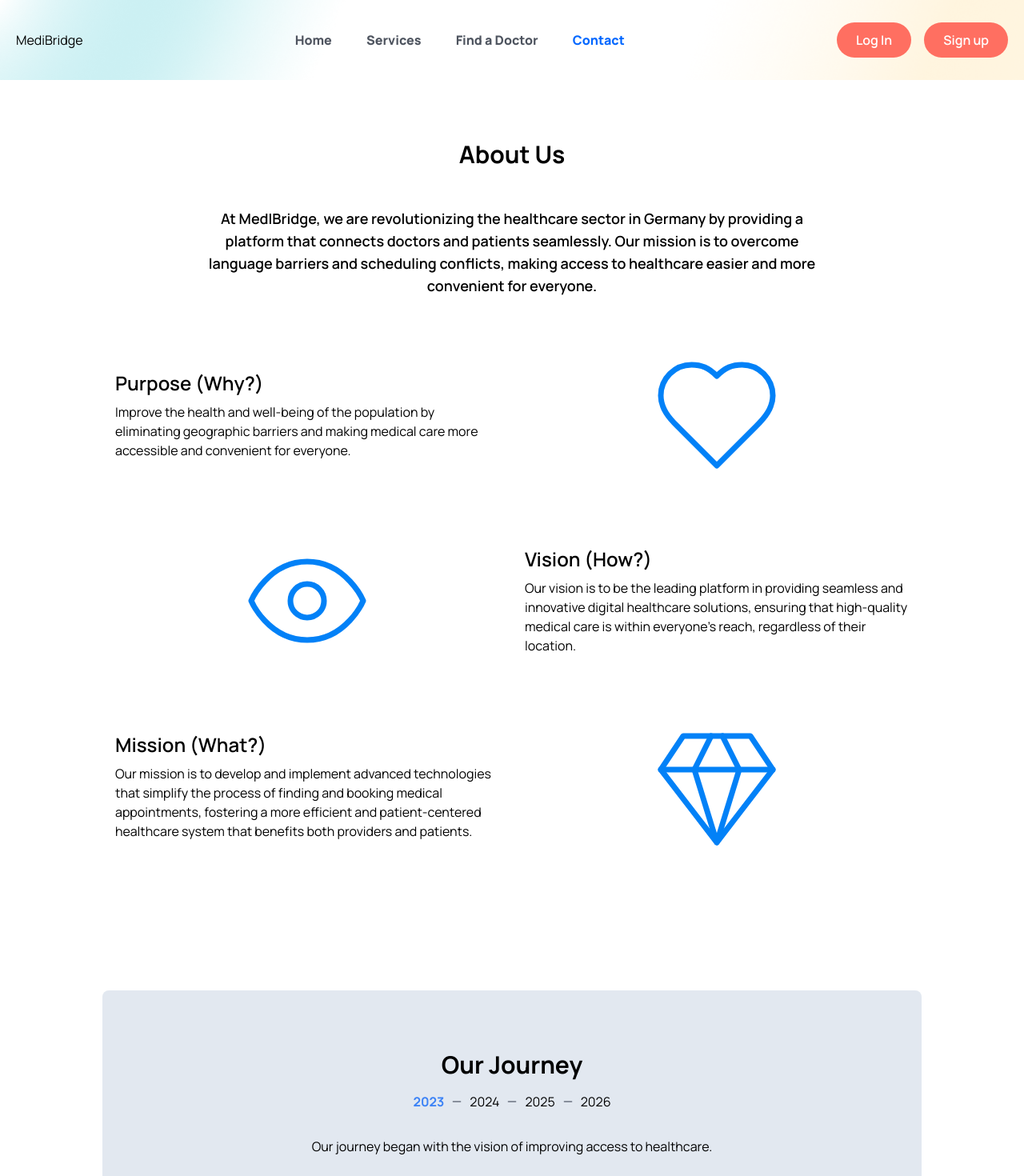
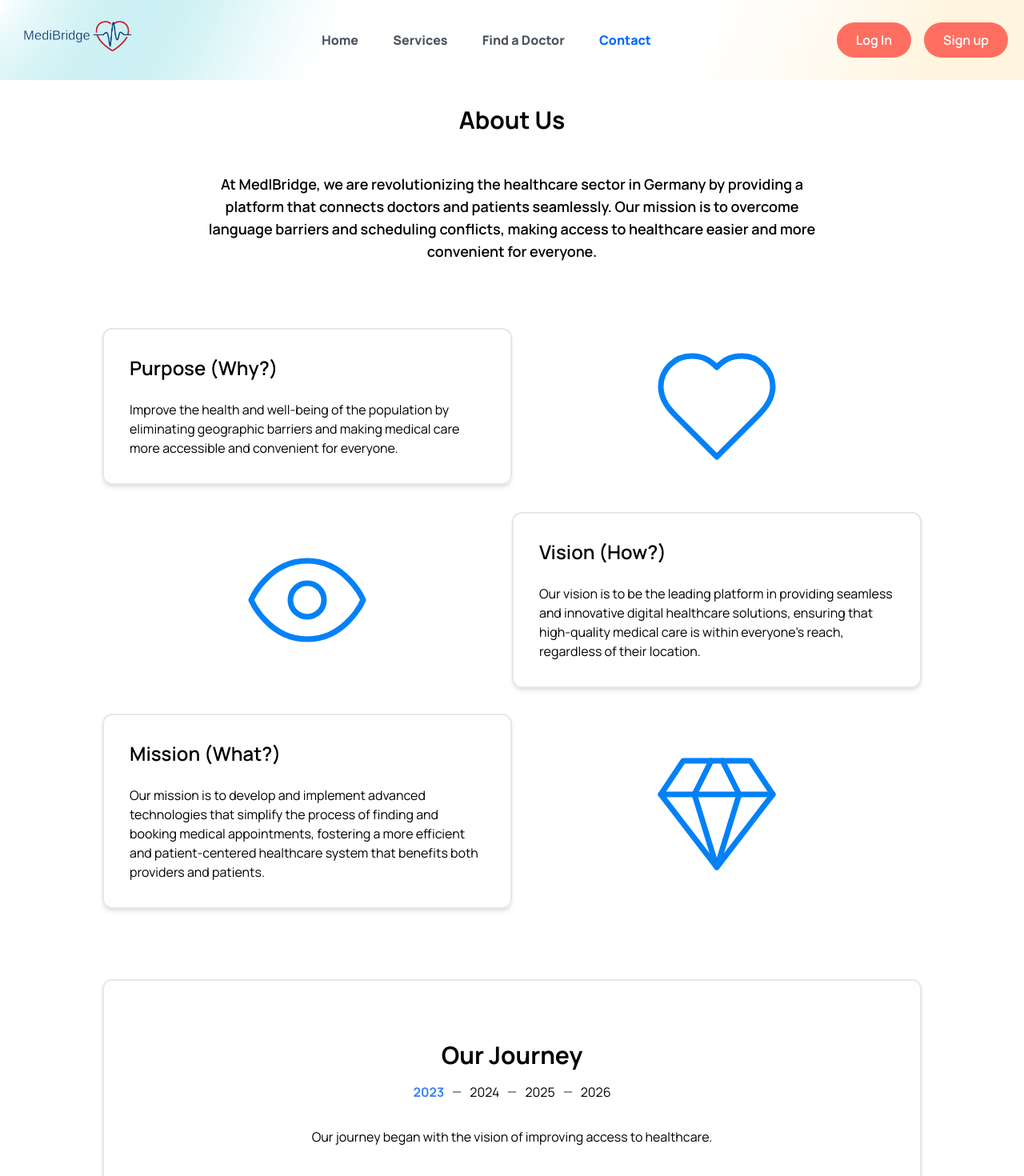
Before and after one commit to cgpakay/medibridge_frontend, a React (Vite) app: page /contact in a window 1280 px wide. Shown: the top 1470 px of the page at 80% size. Built offline with nearby package versions, Linux system fonts and the light colour scheme.

Commit message:
edited conctact page sytle.

```diff
--- a/src/components/Header/Header.jsx
+++ b/src/components/Header/Header.jsx
@@ -1,4 +1,4 @@
-import logo from "../../assets/images/logo.png";
+import logomedibridge from "../../assets/images/logo_medibridge.png";
 import { NavLink, Link } from "react-router-dom";
 import { BiMenu } from "react-icons/bi";
 import { useContext, useEffect, useRef } from "react";
@@ -57,8 +57,12 @@ const Header = () => {
         <div className="flex items-center justify-between">
           {/* =========== logo ========== */}
           <div>
-            {/* <img src={logo} alt="logo" /> */}
-            <h3>MediBridge</h3>
+            <img
+              src={logomedibridge}
+              alt="logo"
+              className="max-w-full h-auto w-[100px] lg:w-[150px]"
+            />
+            {/* <h3>MediBridge</h3> */}
           </div>
 
           {/* ========== nav menu =========== */}
--- a/src/pages/Contact.jsx
+++ b/src/pages/Contact.jsx
@@ -21,10 +21,10 @@ const Contact = () => {
 
   return (
     <div className="px-4 md:px-16 lg:px-32 bg-white">
-      <section className="mb-12">
+      <section className="mb-12 pt-8 pb-2">
         <h2 className="text-3xl font-bold mb-12 text-center">About Us</h2>
         <div className="max-w-3xl mx-auto">
-          <h3 className="text-lg font-semibold mb-12 text-center">
+          <h3 className="text-lg font-semibold mb-20 text-center">
             At MedIBridge, we are revolutionizing the healthcare sector in
             Germany by providing a platform that connects doctors and patients
             seamlessly. Our mission is to overcome language barriers and
@@ -33,7 +33,7 @@ const Contact = () => {
           </h3>
         </div>
         <div className="flex flex-col md:flex-row items-center justify-center mb-8">
-          <div className="md:w-1/2 p-4">
+          <div className="flex flex-col md:w-1/2 p-8 gap-4 border-2 rounded-xl shadow-md">
             <h3 className="text-2xl font-semibold mb-2">Purpose (Why?)</h3>
             <p>
               Improve the health and well-being of the population by eliminating
@@ -76,7 +76,7 @@ const Contact = () => {
               <circle cx="12" cy="12" r="3" />
             </svg>
           </div>
-          <div className="md:w-1/2 p-4 order-1 md:order-2">
+          <div className="flex flex-col md:w-1/2 p-8 gap-4 order-1 md:order-2 border-2 rounded-xl shadow-md">
             <h3 className="text-2xl font-semibold mb-2">Vision (How?)</h3>
             <p>
               Our vision is to be the leading platform in providing seamless and
@@ -87,7 +87,7 @@ const Contact = () => {
           </div>
         </div>
         <div className="flex flex-col md:flex-row items-center justify-center mb-8">
-          <div className="md:w-1/2 p-4">
+          <div className="flex flex-col md:w-1/2 p-8 gap-4 border-2 rounded-xl shadow-md">
             <h3 className="text-2xl font-semibold mb-2">Mission (What?)</h3>
             <p>
               Our mission is to develop and implement advanced technologies that
@@ -117,7 +117,7 @@ const Contact = () => {
         </div>
       </section>
 
-      <section className="mb-12 bg-slate-200 rounded-lg">
+      <section className="mb-2 border-2 rounded-xl shadow-md">
         <h2 className="text-3xl font-bold mb-4 text-center">Our Journey</h2>
         <div className="flex justify-center mb-8">
           <div className="flex items-center">
```
Also changed, not shown: src/assets/images/logo_medibridge.png (added).
